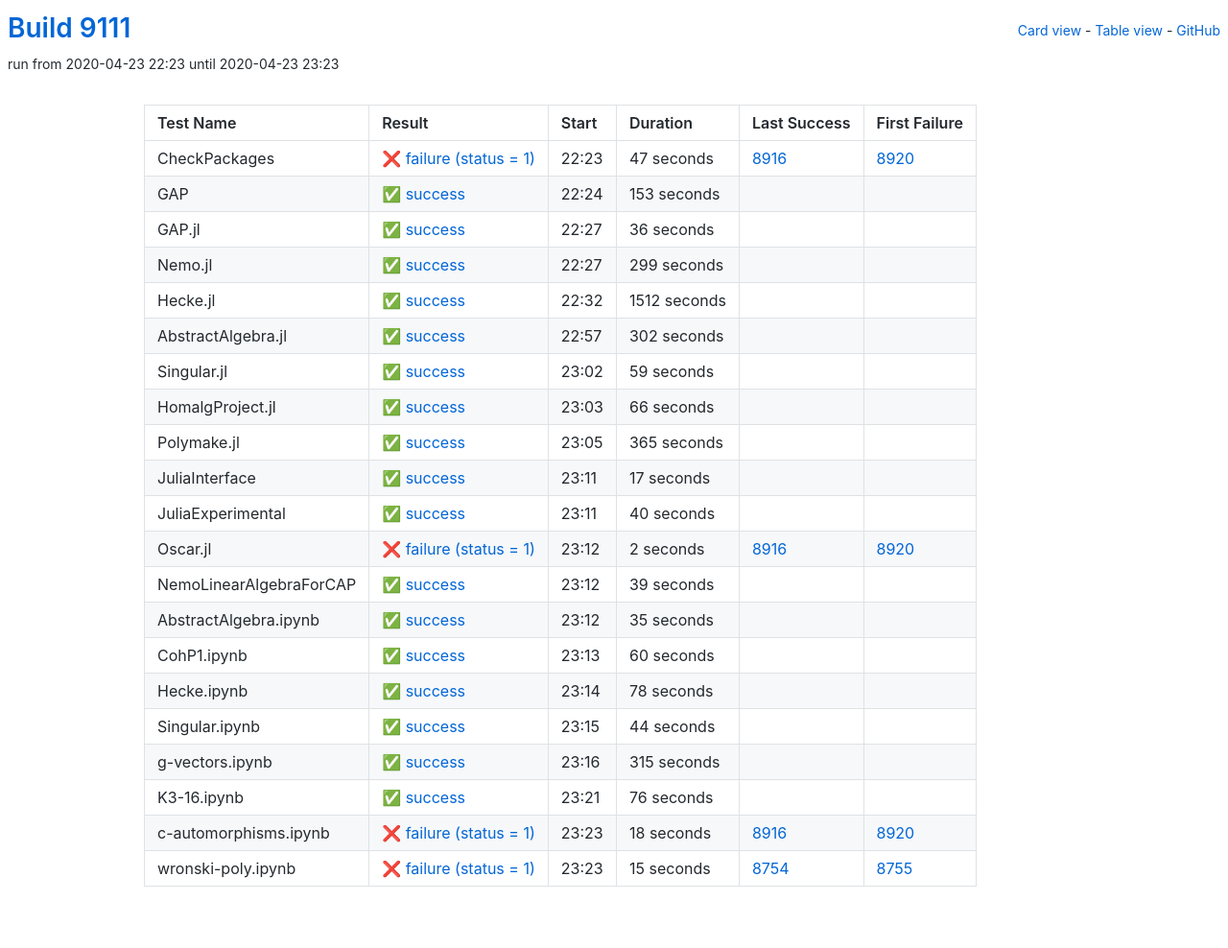
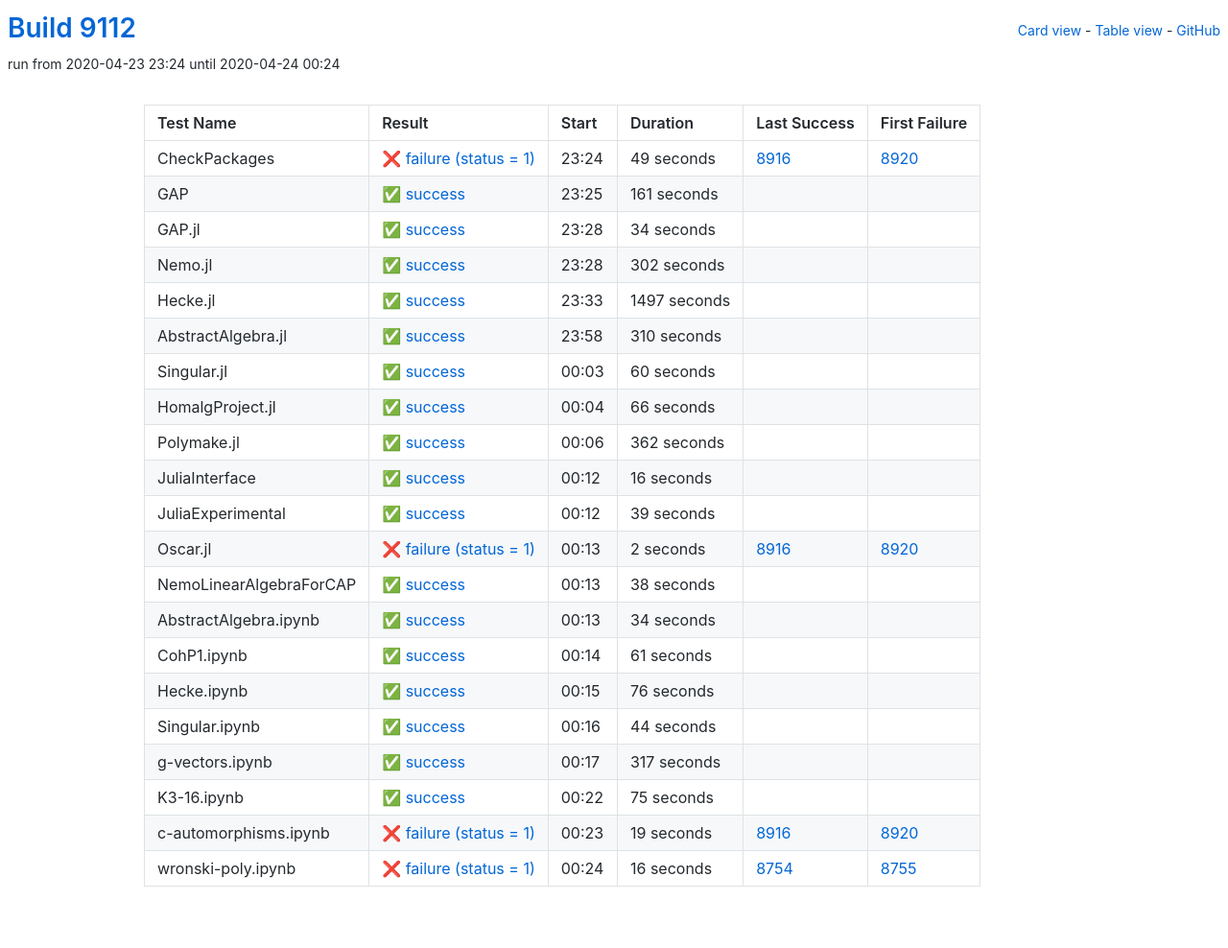
Before and after one commit to oscar-system/oscar-ci-status, a Jekyll site: the page built from table.html, in a window 1280 px wide. Shown: the whole page at 96% size. Built offline with Jekyll 4.4.1, drawn with Linux system fonts in a browser that asks for light colours.

Commit message:
Build 9112

```diff
--- a/_data/ci.yml
+++ b/_data/ci.yml
@@ -1,60 +1,38 @@
-build: 9111
-build_url: https://oscarci.mathematik.uni-kl.de/job/oscar/9111/
+build: 9112
+build_url: https://oscarci.mathematik.uni-kl.de/job/oscar/9112/
 job: oscar
 tests:
-- duration: 47
+- duration: 49
   exitcode: 1
   first_failure: 8920
   first_failure_url: https://oscarci.mathematik.uni-kl.de/job/oscar/8920/
   last_success: 8916
   last_success_url: https://oscarci.mathematik.uni-kl.de/job/oscar/8916/
-  log: https://oscarci.mathematik.uni-kl.de/job/oscar/9111/artifact/logs/build-9111/CheckPackages.log
+  log: https://oscarci.mathematik.uni-kl.de/job/oscar/9112/artifact/logs/build-9112/CheckPackages.log
   name: CheckPackages
-  start: 2020-04-23 22:23
+  start: 2020-04-23 23:24
   status: failure
   success: false
-- duration: 153
+- duration: 161
   exitcode: 0
   first_failure: false
   first_failure_url: null
   last_success: false
   last_success_url: null
-  log: https://oscarci.mathematik.uni-kl.de/job/oscar/9111/artifact/logs/build-9111/GAP.log
+  log: https://oscarci.mathematik.uni-kl.de/job/oscar/9112/artifact/logs/build-9112/GAP.log
   name: GAP
-  start: 2020-04-23 22:24
+  start: 2020-04-23 23:25
   status: success
   success: true
-- duration: 36
+- duration: 34
   exitcode: 0
   first_failure: false
   first_failure_url: null
   last_success: false
   last_success_url: null
-  log: https://oscarci.mathematik.uni-kl.de/job/oscar/9111/artifact/logs/build-9111/GAP.jl.log
+  log: https://oscarci.mathematik.uni-kl.de/job/oscar/9112/artifact/logs/build-9112/GAP.jl.log
   name: GAP.jl
-  start: 2020-04-23 22:27
-  status: success
-  success: true
-- duration: 299
-  exitcode: 0
-  first_failure: false
-  first_failure_url: null
-  last_success: false
-  last_success_url: null
-  log: https://oscarci.mathematik.uni-kl.de/job/oscar/9111/artifact/logs/build-9111/Nemo.jl.log
-  name: Nemo.jl
-  start: 2020-04-23 22:27
-  status: success
-  success: true
-- duration: 1512
-  exitcode: 0
-  first_failure: false
-  first_failure_url: null
-  last_success: false
-  last_success_url: null
-  log: https://oscarci.mathematik.uni-kl.de/job/oscar/9111/artifact/logs/build-9111/Hecke.jl.log
-  name: Hecke.jl
-  start: 2020-04-23 22:32
+  start: 2020-04-23 23:28
   status: success
   success: true
 - duration: 302
@@ -63,20 +41,42 @@ tests:
   first_failure_url: null
   last_success: false
   last_success_url: null
-  log: https://oscarci.mathematik.uni-kl.de/job/oscar/9111/artifact/logs/build-9111/AbstractAlgebra.jl.log
-  name: AbstractAlgebra.jl
-  start: 2020-04-23 22:57
+  log: https://oscarci.mathematik.uni-kl.de/job/oscar/9112/artifact/logs/build-9112/Nemo.jl.log
+  name: Nemo.jl
+  start: 2020-04-23 23:28
   status: success
   success: true
-- duration: 59
+- duration: 1497
   exitcode: 0
   first_failure: false
   first_failure_url: null
   last_success: false
   last_success_url: null
-  log: https://oscarci.mathematik.uni-kl.de/job/oscar/9111/artifact/logs/build-9111/Singular.jl.log
+  log: https://oscarci.mathematik.uni-kl.de/job/oscar/9112/artifact/logs/build-9112/Hecke.jl.log
+  name: Hecke.jl
+  start: 2020-04-23 23:33
+  status: success
+  success: true
+- duration: 310
+  exitcode: 0
+  first_failure: false
+  first_failure_url: null
+  last_success: false
+  last_success_url: null
+  log: https://oscarci.mathematik.uni-kl.de/job/oscar/9112/artifact/logs/build-9112/AbstractAlgebra.jl.log
+  name: AbstractAlgebra.jl
+  start: 2020-04-23 23:58
+  status: success
+  success: true
+- duration: 60
+  exitcode: 0
+  first_failure: false
+  first_failure_url: null
+  last_success: false
+  last_success_url: null
+  log: https://oscarci.mathematik.uni-kl.de/job/oscar/9112/artifact/logs/build-9112/Singular.jl.log
   name: Singular.jl
-  start: 2020-04-23 23:02
+  start: 2020-04-24 00:03
   status: success
   success: true
 - duration: 66
@@ -85,42 +85,42 @@ tests:
   first_failure_url: null
   last_success: false
   last_success_url: null
-  log: https://oscarci.mathematik.uni-kl.de/job/oscar/9111/artifact/logs/build-9111/HomalgProject.jl.log
+  log: https://oscarci.mathematik.uni-kl.de/job/oscar/9112/artifact/logs/build-9112/HomalgProject.jl.log
   name: HomalgProject.jl
-  start: 2020-04-23 23:03
+  start: 2020-04-24 00:04
   status: success
   success: true
-- duration: 365
+- duration: 362
   exitcode: 0
   first_failure: false
   first_failure_url: null
   last_success: false
   last_success_url: null
-  log: https://oscarci.mathematik.uni-kl.de/job/oscar/9111/artifact/logs/build-9111/Polymake.jl.log
+  log: https://oscarci.mathematik.uni-kl.de/job/oscar/9112/artifact/logs/build-9112/Polymake.jl.log
   name: Polymake.jl
-  start: 2020-04-23 23:05
+  start: 2020-04-24 00:06
   status: success
   success: true
-- duration: 17
+- duration: 16
   exitcode: 0
   first_failure: false
   first_failure_url: null
   last_success: false
   last_success_url: null
-  log: https://oscarci.mathematik.uni-kl.de/job/oscar/9111/artifact/logs/build-9111/JuliaInterface.log
+  log: https://oscarci.mathematik.uni-kl.de/job/oscar/9112/artifact/logs/build-9112/JuliaInterface.log
   name: JuliaInterface
-  start: 2020-04-23 23:11
+  start: 2020-04-24 00:12
   status: success
   success: true
-- duration: 40
+- duration: 39
   exitcode: 0
   first_failure: false
   first_failure_url: null
   last_success: false
   last_success_url: null
-  log: https://oscarci.mathematik.uni-kl.de/job/oscar/9111/artifact/logs/build-9111/JuliaExperimental.log
+  log: https://oscarci.mathematik.uni-kl.de/job/oscar/9112/artifact/logs/build-9112/JuliaExperimental.log
   name: JuliaExperimental
-  start: 2020-04-23 23:11
+  start: 2020-04-24 00:12
   status: success
   success: true
 - duration: 2
@@ -129,53 +129,53 @@ tests:
   first_failure_url: https://oscarci.mathematik.uni-kl.de/job/oscar/8920/
   last_success: 8916
   last_success_url: https://oscarci.mathematik.uni-kl.de/job/oscar/8916/
-  log: https://oscarci.mathematik.uni-kl.de/job/oscar/9111/artifact/logs/build-9111/Oscar.jl.log
+  log: https://oscarci.mathematik.uni-kl.de/job/oscar/9112/artifact/logs/build-9112/Oscar.jl.log
   name: Oscar.jl
-  start: 2020-04-23 23:12
+  start: 2020-04-24 00:13
   status: failure
   success: false
-- duration: 39
+- duration: 38
   exitcode: 0
   first_failure: false
   first_failure_url: null
   last_success: false
   last_success_url: null
-  log: https://oscarci.mathematik.uni-kl.de/job/oscar/9111/artifact/logs/build-9111/NemoLinearAlgebraForCAP.log
+  log: https://oscarci.mathematik.uni-kl.de/job/oscar/9112/artifact/logs/build-9112/NemoLinearAlgebraForCAP.log
   name: NemoLinearAlgebraForCAP
-  start: 2020-04-23 23:12
+  start: 2020-04-24 00:13
   status: success
   success: true
-- duration: 35
+- duration: 34
   exitcode: 0
   first_failure: false
   first_failure_url: null
   last_success: false
   last_success_url: null
-  log: https://oscarci.mathematik.uni-kl.de/job/oscar/9111/artifact/logs/build-9111/AbstractAlgebra.ipynb.log
+  log: https://oscarci.mathematik.uni-kl.de/job/oscar/9112/artifact/logs/build-9112/AbstractAlgebra.ipynb.log
   name: AbstractAlgebra.ipynb
-  start: 2020-04-23 23:12
+  start: 2020-04-24 00:13
   status: success
   success: true
-- duration: 60
+- duration: 61
   exitcode: 0
   first_failure: false
   first_failure_url: null
   last_success: false
   last_success_url: null
-  log: https://oscarci.mathematik.uni-kl.de/job/oscar/9111/artifact/logs/build-9111/CohP1.ipynb.log
+  log: https://oscarci.mathematik.uni-kl.de/job/oscar/9112/artifact/logs/build-9112/CohP1.ipynb.log
   name: CohP1.ipynb
-  start: 2020-04-23 23:13
+  start: 2020-04-24 00:14
   status: success
   success: true
-- duration: 78
+- duration: 76
   exitcode: 0
   first_failure: false
   first_failure_url: null
   last_success: false
   last_success_url: null
-  log: https://oscarci.mathematik.uni-kl.de/job/oscar/9111/artifact/logs/build-9111/Hecke.ipynb.log
+  log: https://oscarci.mathematik.uni-kl.de/job/oscar/9112/artifact/logs/build-9112/Hecke.ipynb.log
   name: Hecke.ipynb
-  start: 2020-04-23 23:14
+  start: 2020-04-24 00:15
   status: success
   success: true
 - duration: 44
@@ -184,52 +184,52 @@ tests:
   first_failure_url: null
   last_success: false
   last_success_url: null
-  log: https://oscarci.mathematik.uni-kl.de/job/oscar/9111/artifact/logs/build-9111/Singular.ipynb.log
+  log: https://oscarci.mathematik.uni-kl.de/job/oscar/9112/artifact/logs/build-9112/Singular.ipynb.log
   name: Singular.ipynb
-  start: 2020-04-23 23:15
+  start: 2020-04-24 00:16
   status: success
   success: true
-- duration: 315
+- duration: 317
   exitcode: 0
   first_failure: false
   first_failure_url: null
   last_success: false
   last_success_url: null
-  log: https://oscarci.mathematik.uni-kl.de/job/oscar/9111/artifact/logs/build-9111/g-vectors.ipynb.log
+  log: https://oscarci.mathematik.uni-kl.de/job/oscar/9112/artifact/logs/build-9112/g-vectors.ipynb.log
   name: g-vectors.ipynb
-  start: 2020-04-23 23:16
+  start: 2020-04-24 00:17
   status: success
   success: true
-- duration: 76
+- duration: 75
   exitcode: 0
   first_failure: false
   first_failure_url: null
   last_success: false
   last_success_url: null
-  log: https://oscarci.mathematik.uni-kl.de/job/oscar/9111/artifact/logs/build-9111/K3-16.ipynb.log
+  log: https://oscarci.mathematik.uni-kl.de/job/oscar/9112/artifact/logs/build-9112/K3-16.ipynb.log
   name: K3-16.ipynb
-  start: 2020-04-23 23:21
+  start: 2020-04-24 00:22
   status: success
   success: true
-- duration: 18
+- duration: 19
   exitcode: 1
   first_failure: 8920
   first_failure_url: https://oscarci.mathematik.uni-kl.de/job/oscar/8920/
   last_success: 8916
   last_success_url: https://oscarci.mathematik.uni-kl.de/job/oscar/8916/
-  log: https://oscarci.mathematik.uni-kl.de/job/oscar/9111/artifact/logs/build-9111/c-automorphisms.ipynb.log
+  log: https://oscarci.mathematik.uni-kl.de/job/oscar/9112/artifact/logs/build-9112/c-automorphisms.ipynb.log
   name: c-automorphisms.ipynb
-  start: 2020-04-23 23:23
+  start: 2020-04-24 00:23
   status: failure
   success: false
-- duration: 15
+- duration: 16
   exitcode: 1
   first_failure: 8755
   first_failure_url: https://oscarci.mathematik.uni-kl.de/job/oscar/8755/
   last_success: 8754
   last_success_url: https://oscarci.mathematik.uni-kl.de/job/oscar/8754/
-  log: https://oscarci.mathematik.uni-kl.de/job/oscar/9111/artifact/logs/build-9111/wronski-poly.ipynb.log
+  log: https://oscarci.mathematik.uni-kl.de/job/oscar/9112/artifact/logs/build-9112/wronski-poly.ipynb.log
   name: wronski-poly.ipynb
-  start: 2020-04-23 23:23
+  start: 2020-04-24 00:24
   status: failure
   success: false
```
Also changed, not shown: README.md.
